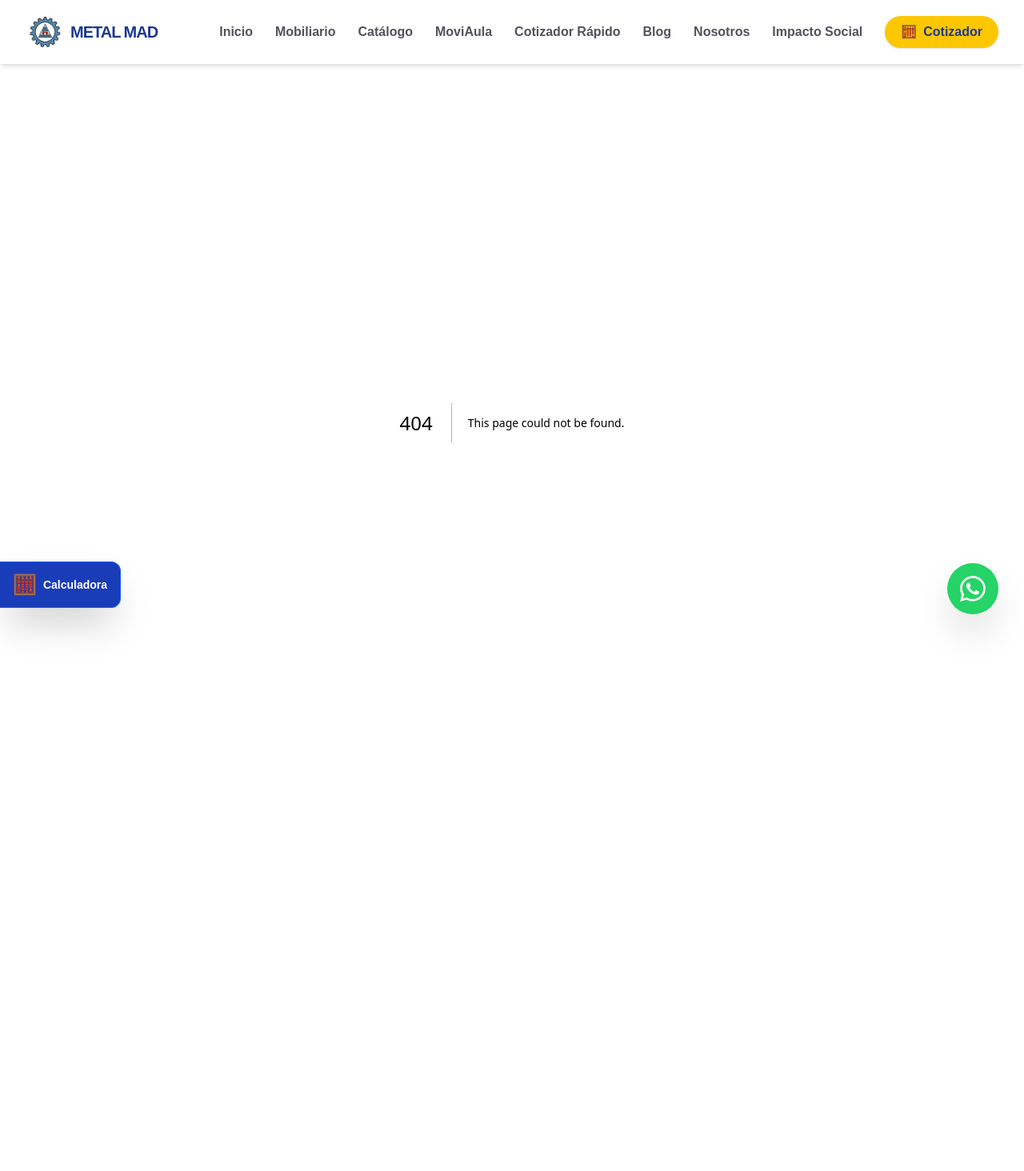
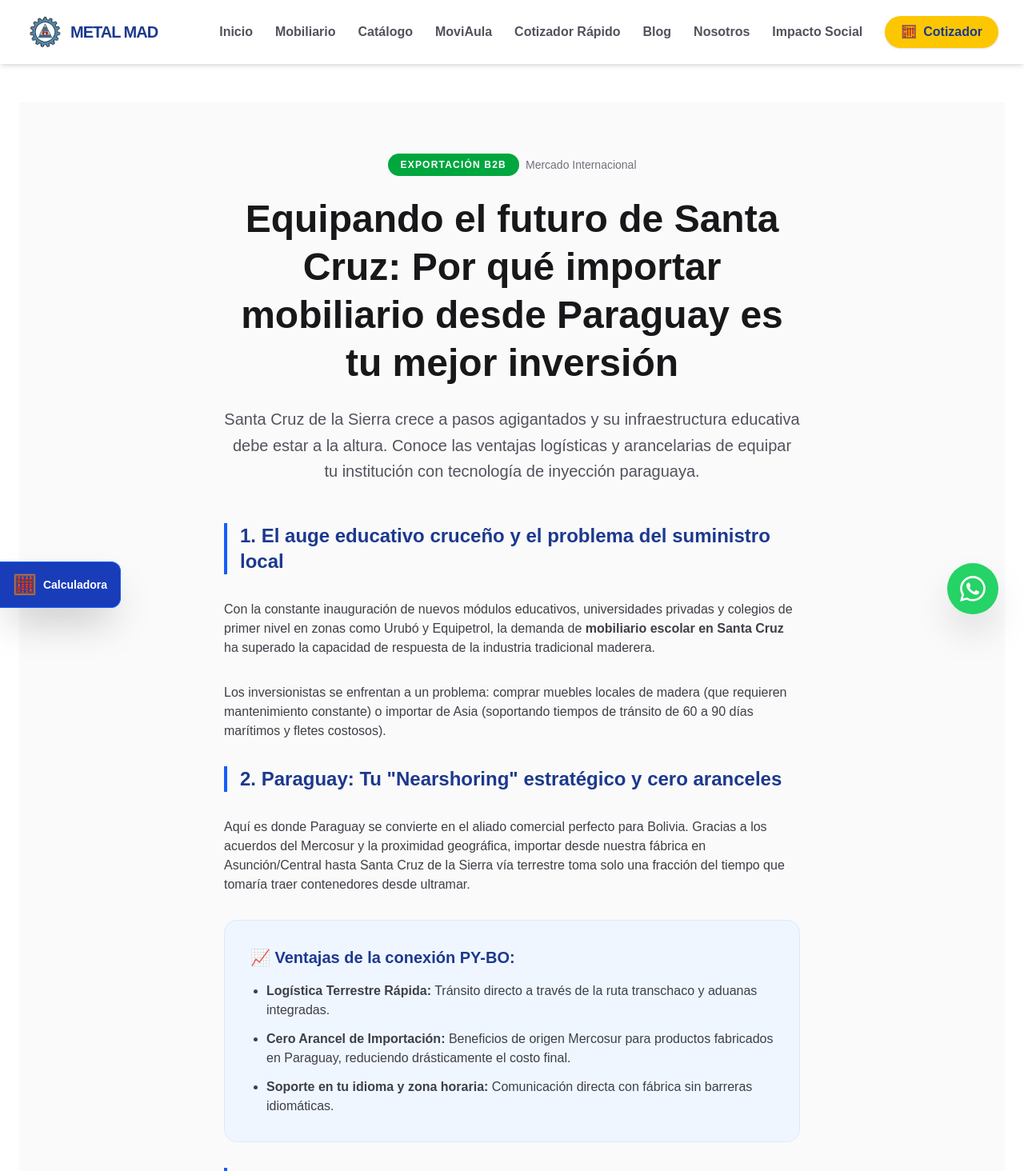
Before and after one commit to oscaramarilla/metal-mad-web, a Next.js app: page /blog/bolivia in a window 1280 px wide. Before the commit this address had no page. Shown: the top 1464 px of the page at 80% size. Before the commit the page ends 976 px from the top, so only its background shows below. Built offline with nearby package versions, Linux system fonts and the light colour scheme.

Commit message:
Publicado articulo SEO sobre exportacion a Santa Cruz Bolivia

```diff
--- /dev/null
+++ b/app/blog/bolivia/page.tsx
@@ -0,0 +1,92 @@
+import { Metadata } from "next";
+import Link from "next/link";
+
+export const metadata: Metadata = {
+  title: "Importar Mobiliario Escolar a Santa Cruz, Bolivia | Metal Mad",
+  description: "Descubre por qué importar pupitres inyectados desde Paraguay es la estrategia más rentable y rápida para equipar colegios y universidades en Santa Cruz de la Sierra.",
+  keywords: ["mobiliario escolar Santa Cruz Bolivia", "pupitres para colegio Bolivia", "importar muebles escolares", "fábrica de pupitres Paraguay", "mesas y sillas inyectadas Bolivia"],
+};
+
+export default function ArticuloBolivia() {
+  return (
+    <div className="min-h-screen bg-zinc-50 font-sans pb-20 pt-16">
+      <article className="max-w-3xl mx-auto px-6">
+
+        {/* Cabecera del Artículo */}
+        <header className="mb-12 text-center">
+          <div className="flex items-center justify-center gap-2 mb-6">
+            <span className="bg-green-600 text-white text-xs font-black uppercase tracking-widest px-4 py-1.5 rounded-full">
+              Exportación B2B
+            </span>
+            <span className="text-zinc-500 text-sm font-medium">Mercado Internacional</span>
+          </div>
+          <h1 className="text-4xl md:text-5xl font-black text-zinc-900 leading-tight mb-6">
+            Equipando el futuro de Santa Cruz: Por qué importar mobiliario desde Paraguay es tu mejor inversión
+          </h1>
+          <p className="text-xl text-zinc-600 leading-relaxed">
+            Santa Cruz de la Sierra crece a pasos agigantados y su infraestructura educativa debe estar a la altura. Conoce las ventajas logísticas y arancelarias de equipar tu institución con tecnología de inyección paraguaya.
+          </p>
+        </header>
+
+        {/* Contenido Principal */}
+        <div className="prose prose-lg prose-zinc max-w-none text-zinc-700 space-y-8">
+
+          <h2 className="text-2xl font-bold text-blue-900 border-l-4 border-blue-600 pl-4">1. El auge educativo cruceño y el problema del suministro local</h2>
+          <p>
+            Con la constante inauguración de nuevos módulos educativos, universidades privadas y colegios de primer nivel en zonas como Urubó y Equipetrol, la demanda de <strong>mobiliario escolar en Santa Cruz</strong> ha superado la capacidad de respuesta de la industria tradicional maderera.
+          </p>
+          <p>
+            Los inversionistas se enfrentan a un problema: comprar muebles locales de madera (que requieren mantenimiento constante) o importar de Asia (soportando tiempos de tránsito de 60 a 90 días marítimos y fletes costosos).
+          </p>
+
+          <h2 className="text-2xl font-bold text-blue-900 border-l-4 border-blue-600 pl-4">2. Paraguay: Tu "Nearshoring" estratégico y cero aranceles</h2>
+          <p>
+            Aquí es donde Paraguay se convierte en el aliado comercial perfecto para Bolivia. Gracias a los acuerdos del Mercosur y la proximidad geográfica, importar desde nuestra fábrica en Asunción/Central hasta Santa Cruz de la Sierra vía terrestre toma solo una fracción del tiempo que tomaría traer contenedores desde ultramar.
+          </p>
+          <div className="bg-blue-50 p-8 rounded-2xl border border-blue-100 my-8">
+            <h3 className="text-xl font-black text-blue-900 mb-4">📈 Ventajas de la conexión PY-BO:</h3>
+            <ul className="list-disc pl-5 space-y-3 text-zinc-700">
+              <li><strong>Logística Terrestre Rápida:</strong> Tránsito directo a través de la ruta transchaco y aduanas integradas.</li>
+              <li><strong>Cero Arancel de Importación:</strong> Beneficios de origen Mercosur para productos fabricados en Paraguay, reduciendo drásticamente el costo final.</li>
+              <li><strong>Soporte en tu idioma y zona horaria:</strong> Comunicación directa con fábrica sin barreras idiomáticas.</li>
+            </ul>
+          </div>
+
+          <h2 className="text-2xl font-bold text-blue-900 border-l-4 border-blue-600 pl-4">3. Madera vs. Inyección Plástica: El salto de calidad</h2>
+          <p>
+            El clima cálido y húmedo de Santa Cruz es el peor enemigo del mobiliario de MDF y madera aglomerada. En <strong>Metal Mad</strong>, fabricamos exclusivamente con polipropileno inyectado de alto impacto y estructuras de acero tratadas.
+          </p>
+          <p>
+            Un pupitre inyectado no se deforma por la humedad, no se astilla, es fácil de desinfectar y soporta el trato rudo de los estudiantes, garantizando un Retorno de Inversión (ROI) muy superior para el administrador del colegio.
+          </p>
+
+          <h2 className="text-2xl font-bold text-blue-900 border-l-4 border-blue-600 pl-4">¿Listo para modernizar tus aulas?</h2>
+          <p>
+            Si estás liderando la construcción de un nuevo colegio en Santa Cruz o necesitas renovar un pabellón completo, nuestra planta industrial tiene la capacidad de producir y despachar volúmenes a escala con calidad de exportación.
+          </p>
+
+        </div>
+
+        {/* Call to Action Final */}
+        <div className="mt-16 bg-zinc-900 text-white rounded-3xl p-10 text-center shadow-2xl relative overflow-hidden">
+          <div className="absolute top-0 left-0 w-full h-2 bg-gradient-to-r from-red-500 via-yellow-400 to-green-500"></div>
+          <h3 className="text-3xl font-black mb-4">Cotiza tu importación directa hoy</h3>
+          <p className="text-zinc-400 mb-8 max-w-xl mx-auto">
+            Habla directamente con nuestro equipo de exportación. Diseñamos un plan de carga optimizado para tu proyecto educativo en Bolivia.
+          </p>
+          <div className="flex flex-col sm:flex-row justify-center gap-4">
+            <a
+              href="https://wa.me/595982451828?text=Hola%20Metal%20Mad.%20Les%20escribo%20desde%20Bolivia.%20Tengo%20un%20proyecto%20educativo%20en%20Santa%20Cruz%20y%20me%20interesa%20importar%20sus%20pupitres%20inyectados."
+              target="_blank"
+              rel="noopener noreferrer"
+              className="bg-[#25D366] hover:bg-[#20bd5a] text-white font-black py-4 px-8 rounded-xl transition-transform hover:scale-105 shadow-lg flex items-center justify-center gap-2"
+            >
+              <span>🇧🇴</span> Contactar Exportaciones por WhatsApp
+            </a>
+          </div>
+        </div>
+
+      </article>
+    </div>
+  );
+}
```
